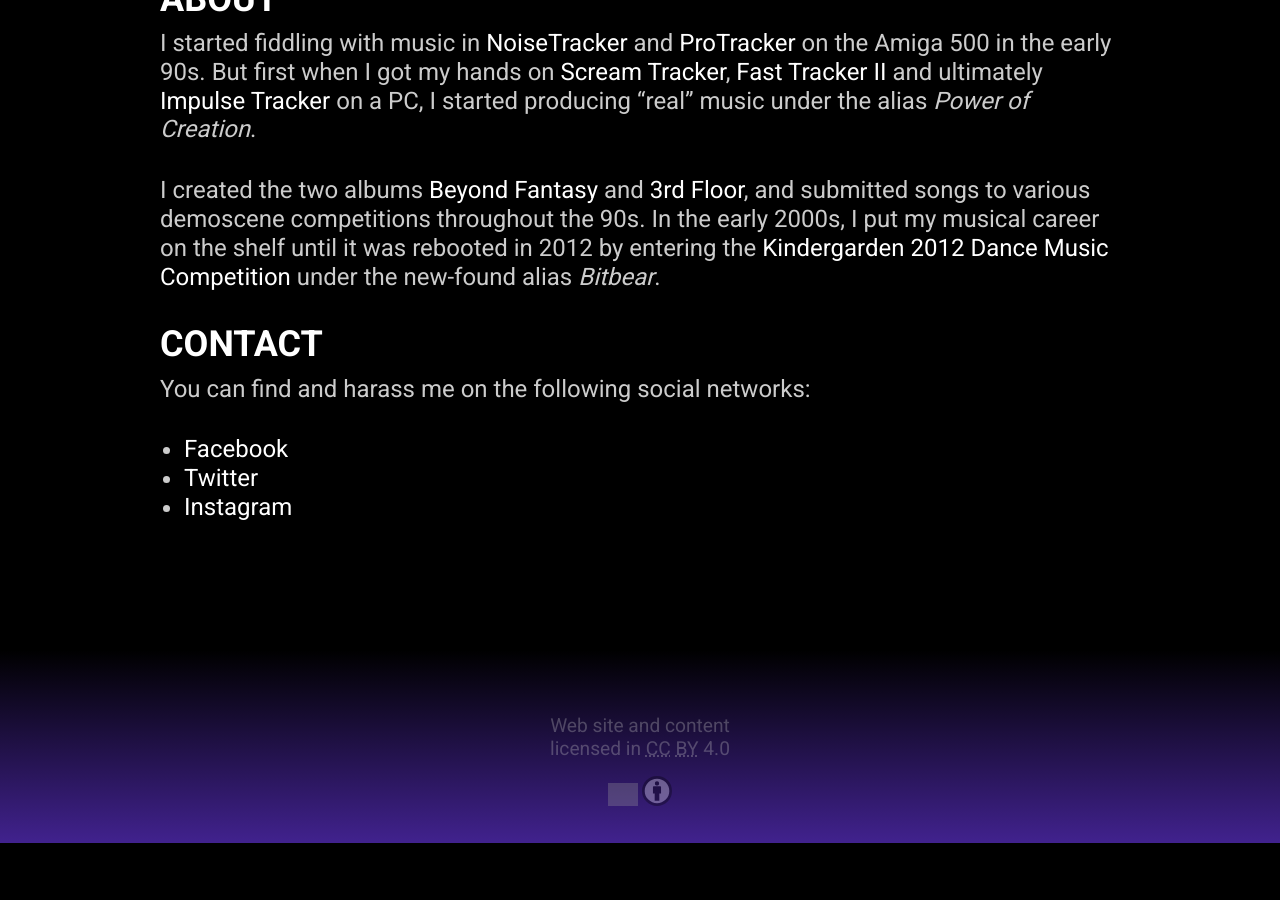
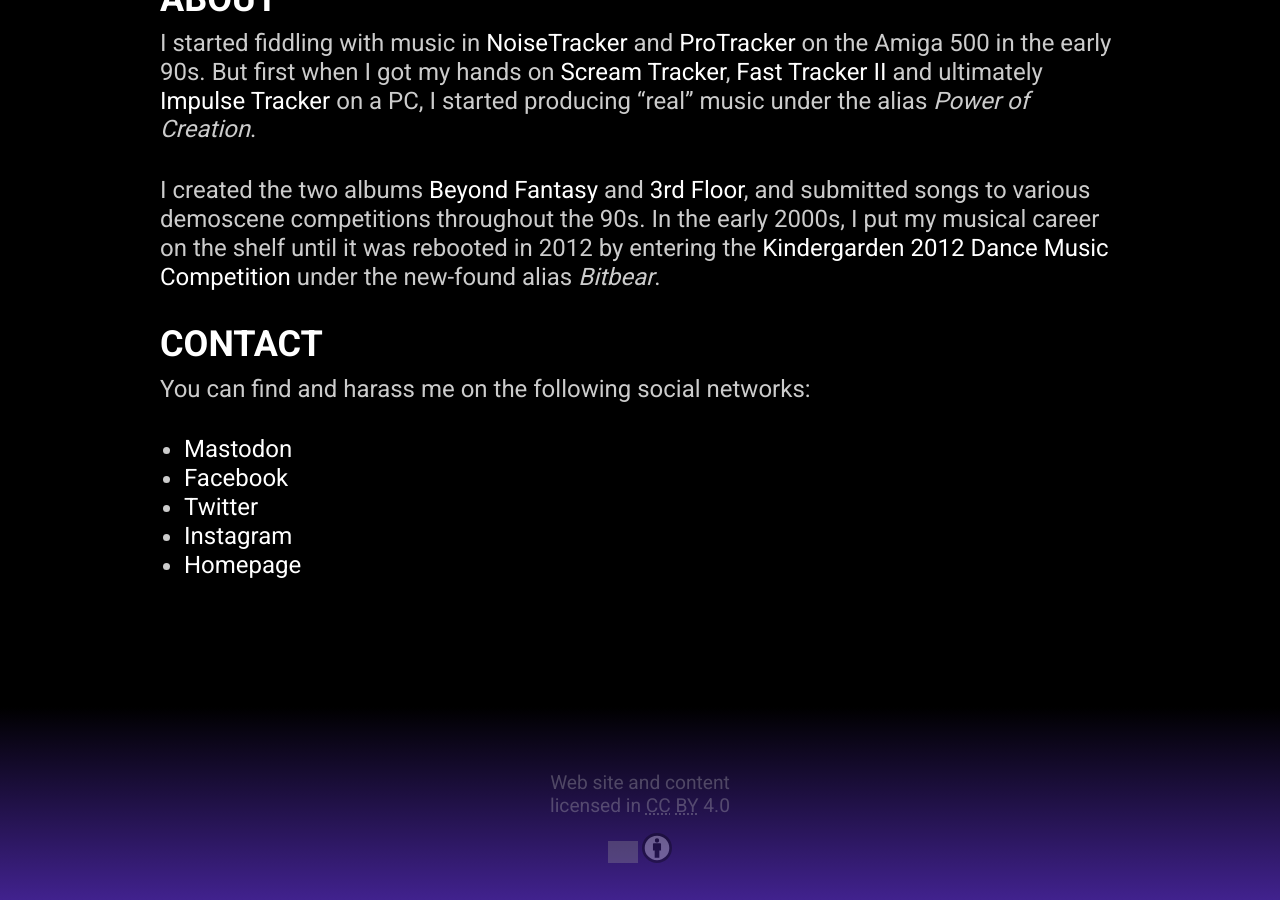
Before and after one commit to asbjornu/bitbear.org, a Jekyll site: the page built from index.md, in a window 1280 px wide and 900 px high, scrolled down 755 px. Built offline with Jekyll 4.4.1, drawn with Linux system fonts in a browser that asks for light colours; before the commit the page ends 1598 px from its top, so only the background shows below that; grey boxes are pictures that could not be loaded.

Commit message:
Added Mastodon and homepage links

```diff
--- a/index.md
+++ b/index.md
@@ -29,9 +29,11 @@
 
 You can find and harass me on the following social networks:
 
+- [Mastodon]{:rel="me"}
 - [Facebook]{:rel="me"}
 - [Twitter]{:rel="me"}
 - [Instagram]{:rel="me"}
+- [Homepage]{:rel="me"}
 
 [3rd-floor]: https://soundcloud.com/bitbear/sets/3rd-floor
 [asbjornu]: https://asbjor.nu/
@@ -39,9 +41,11 @@
 [demoscene]: https://en.wikipedia.org/wiki/Demoscene
 [facebook]: https://www.facebook.com/bitbearmusic
 [fast-tracker]: https://en.wikipedia.org/wiki/FastTracker_2
+[homepage]: https://asbjor.nu/
 [impulse-tracker]: https://en.wikipedia.org/wiki/Impulse_Tracker
 [instagram]: https://www.instagram.com/bitbearmusic
 [kg2012]: https://demozoo.org/parties/1458/#competition_5258
+[mastodon]: https://mastodon.social/@bitbear
 [noisetracker]: https://en.wikipedia.org/wiki/NoiseTracker
 [protracker]: https://en.wikipedia.org/wiki/ProTracker
 [scream-tracker]: https://en.wikipedia.org/wiki/Scream_Tracker
```
